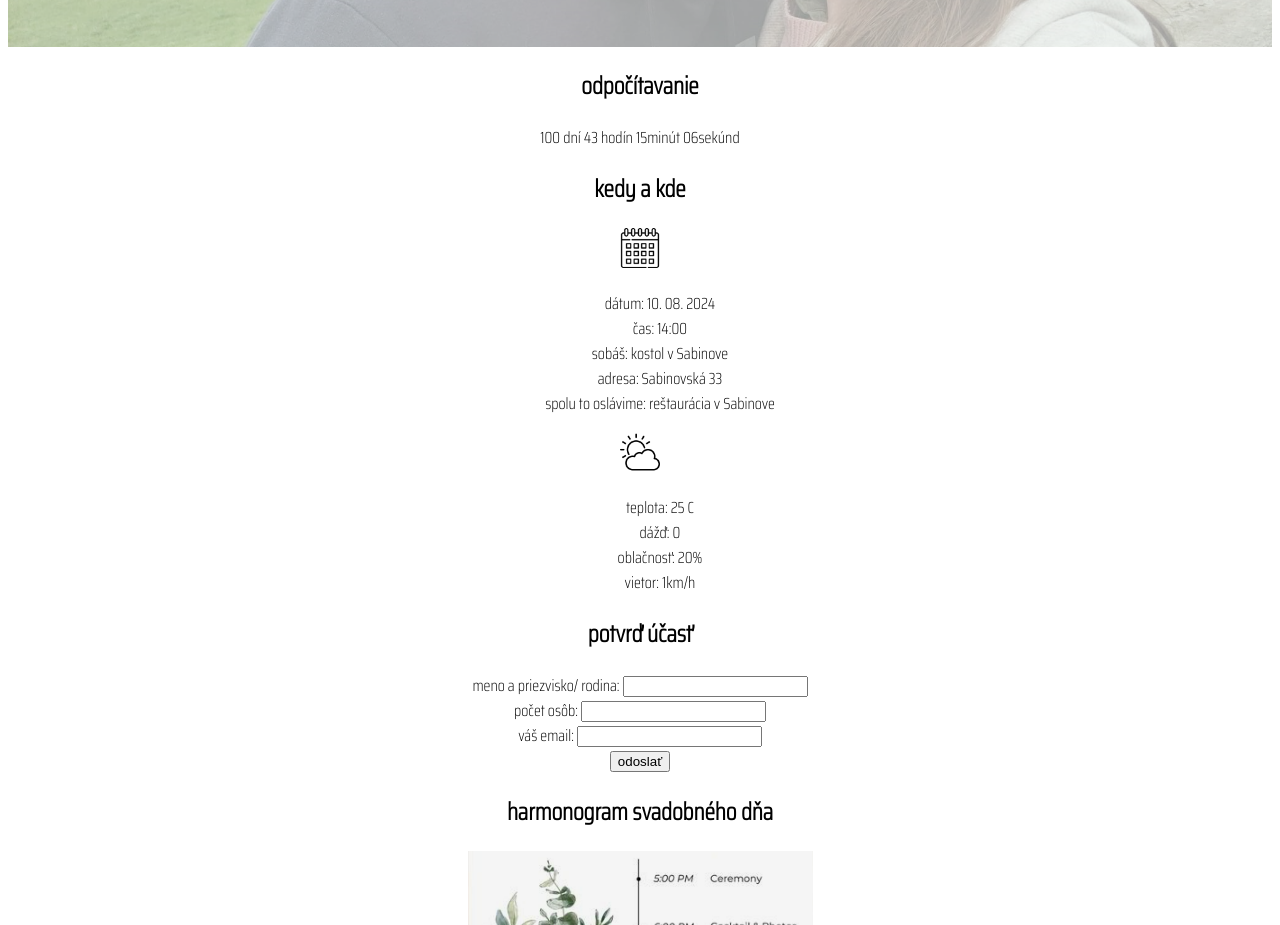
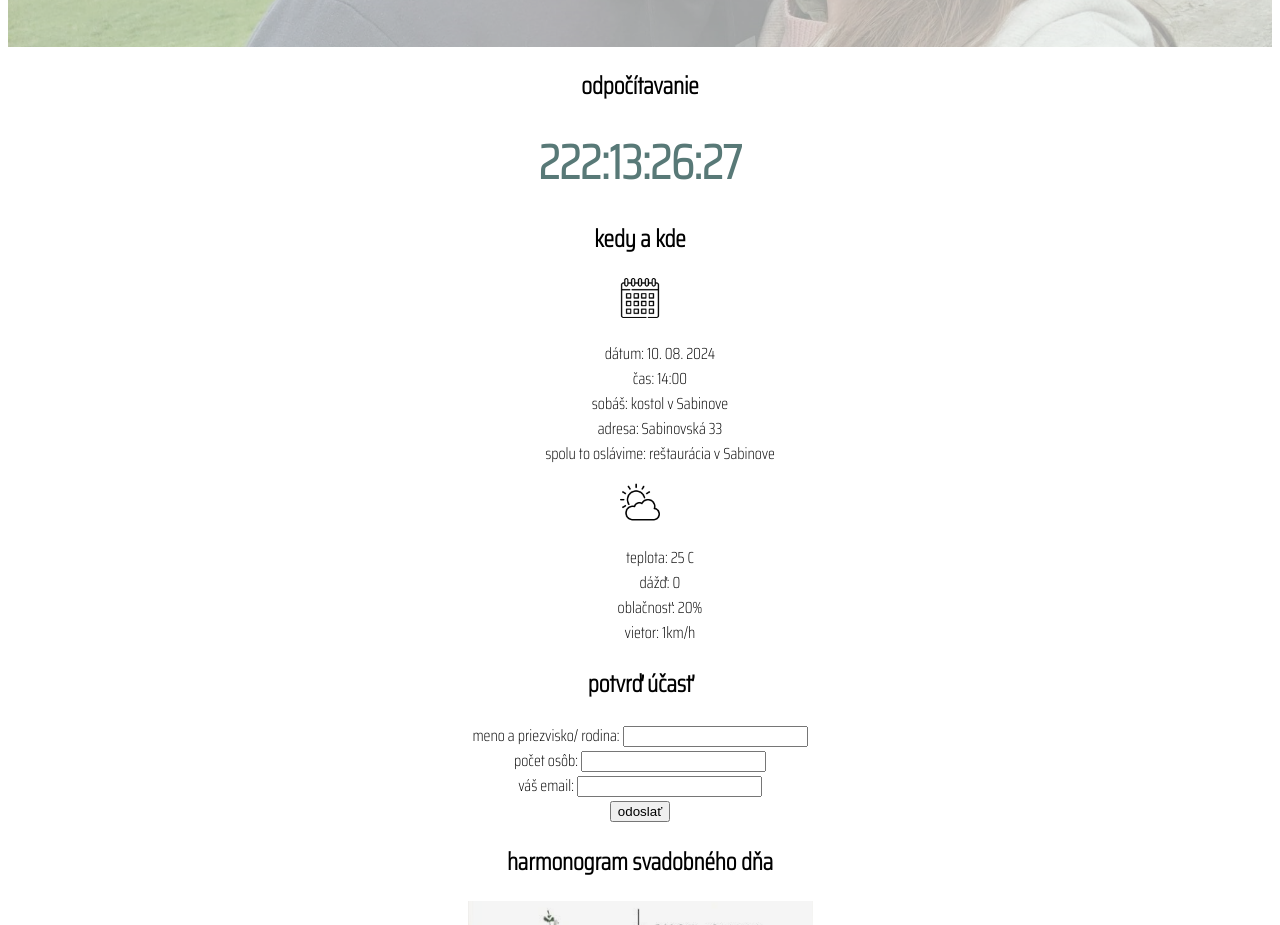
Before and after one commit to gracianaa/zam_wedding, a React (Vite) app: page / in a window 1280 px wide. Shown: the part 780-1705 px from the top of the page. Built offline with nearby package versions, Linux system fonts and the light colour scheme; a web font is replaced by a local one.

Commit message:
countdown timer set in intro component

```diff
--- a/package.json
+++ b/package.json
@@ -9,7 +9,9 @@
     "preview": "vite preview"
   },
   "dependencies": {
+    "dayjs": "^1.11.10",
     "react": "^18.2.0",
+    "react-countdown": "^2.3.5",
     "react-dom": "^18.2.0",
     "react-router-dom": "^6.21.1"
   },
--- a/src/components/Intro/index.jsx
+++ b/src/components/Intro/index.jsx
@@ -1,4 +1,14 @@
+import dayjs from 'dayjs';
 import './style.css';
+import Countdown from 'react-countdown';
+
+const today = dayjs();
+const weddingDay = dayjs('2024-08-10');
+const countdown = dayjs(weddingDay).diff(dayjs(today), 'second');
+
+const Completionist = () => (
+  <span className="countdown-text">DNES je svadba!</span>
+);
 
 export const Intro = () => {
   return (
@@ -11,7 +21,12 @@ export const Intro = () => {
       </div>
       <div className="countdown">
         <h2>odpočítavanie</h2>
-        <p>100 dní 43 hodín 15minút 06sekúnd</p>
+        <Countdown
+          className="countdown-timer"
+          date={Date.now() + countdown * 1000}
+        >
+          <Completionist />
+        </Countdown>
       </div>
     </section>
   );
--- a/src/components/Intro/style.css
+++ b/src/components/Intro/style.css
@@ -30,3 +30,11 @@
     font-size: 8rem;
   }
 }
+
+
+.countdown-timer,
+.countdown-text {
+  color: #587977;
+  font-size: 3rem;
+  font-weight: bold;
+}
```
